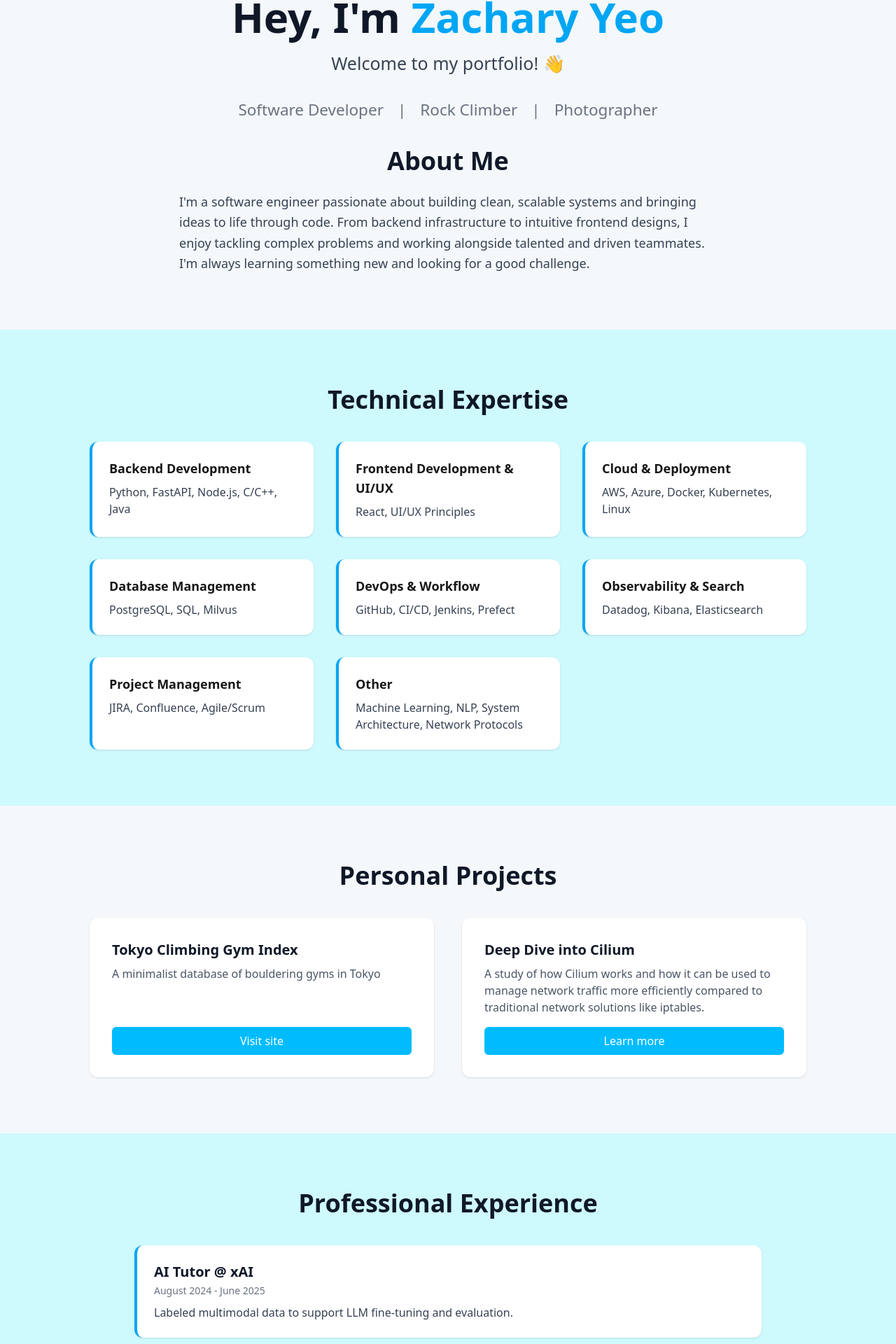
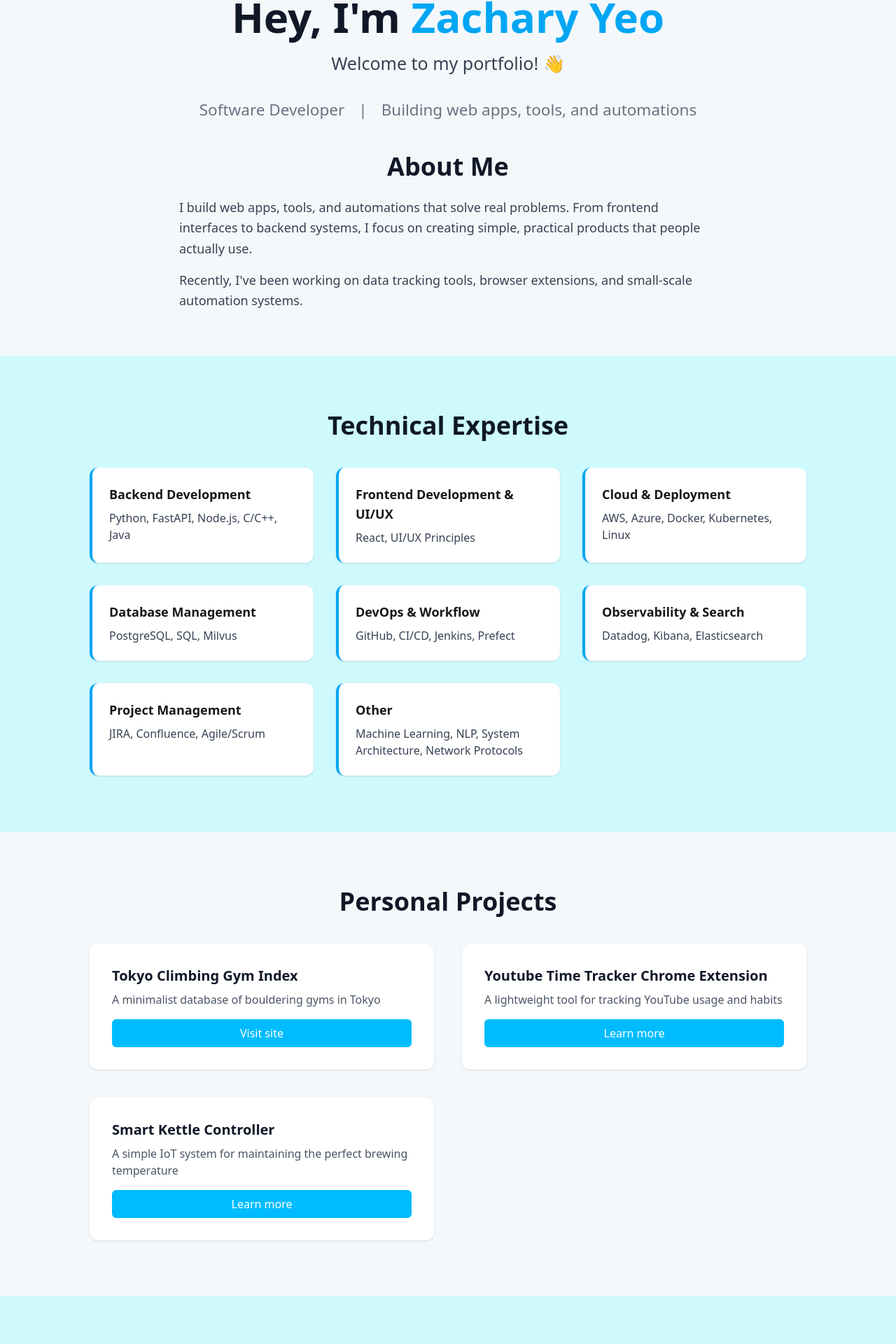
Before and after one commit to zyeo/personal-website, a Next.js app: page / in a window 1280 px wide. Shown: the part 342-2262 px from the top of the page at 70% size. Built offline with nearby package versions, Linux system fonts and the light colour scheme.

Commit message:
updated project section and removed photos tab for now

```diff
--- a/src/app/layout.tsx
+++ b/src/app/layout.tsx
@@ -25,9 +25,9 @@ function Navbar() {
         <li>
           <Link href="/" className="hover:text-sky-500 transition">Home</Link>
         </li>
-        <li>
+        {/* <li>
           <Link href="/photos" className="hover:text-sky-500 transition">Photos</Link>
-        </li>
+        </li> */}
       </ul>
     </nav>
   );
--- a/src/app/page.tsx
+++ b/src/app/page.tsx
@@ -16,20 +16,24 @@ export default function Home() {
         <div className="flex flex-wrap gap-4 justify-center text-gray-500 text-lg">
           <span>Software Developer</span>
           <span className="hidden sm:inline">|</span>
-          <span>Rock Climber</span>
-          <span className="hidden sm:inline">|</span>
-          <span>Photographer</span>
+          <span>Building web apps, tools, and automations</span>
         </div>
 
       </section>
 
       {/* About Me Section (default) */}
-      <section className="pt-10 pb-20 px-4">
+      <section className="pt-12 pb-16 px-4">
         <div className="max-w-3xl mx-auto text-center">
           <h2 className="text-3xl md:text-4xl font-bold mb-6 text-gray-900">About Me</h2>
-          <p className="text-gray-700 text-lg leading-relaxed text-left">
-              I&#39;m a software engineer passionate about building clean, scalable systems and bringing ideas to life through code. From backend infrastructure to intuitive frontend designs, I enjoy tackling complex problems and working alongside talented and driven teammates. I&#39;m always learning something new and looking for a good challenge.
-          </p>
+          <div className="max-w-3xl mx-auto text-left">
+            <p className="text-gray-700 text-lg leading-relaxed text-left mb-4">
+              I build web apps, tools, and automations that solve real problems. From frontend interfaces to backend systems, I focus on creating simple, practical products that people actually use.
+            </p>
+
+            <p className="text-gray-700 text-lg leading-relaxed text-left">
+              Recently, I've been working on data tracking tools, browser extensions, and small-scale automation systems.
+            </p>
+          </div>
         </div>
       </section>
 
@@ -94,10 +98,27 @@ export default function Home() {
             </div>
             {/* Project 2 */}
             <div className="p-8 flex flex-col bg-white rounded-xl shadow">
-              <h3 className="text-xl font-semibold mb-2 text-gray-900">Deep Dive into Cilium</h3>
-              <p className="text-gray-600 mb-4">A study of how Cilium works and how it can be used to manage network traffic more efficiently compared to traditional network solutions like iptables.</p>
+              <h3 className="text-xl font-semibold mb-2 text-gray-900">Youtube Time Tracker Chrome Extension</h3>
+              <p className="text-gray-600 mb-4">
+                A lightweight tool for tracking YouTube usage and habits
+              </p>
               <a
-                href="/Final_Project_Report_Cilium.pdf"
+                href="https://github.com/zyeo/youtube-tracker-extension"
+                target="_blank"
+                rel="noopener noreferrer"
+                className="mt-auto inline-block px-5 py-2 bg-sky-400 text-white rounded-md font-medium hover:bg-sky-500 transition text-center"
+                >
+                  Learn more
+                </a>
+            </div>
+            {/* Project 3 */}
+            <div className="p-8 flex flex-col bg-white rounded-xl shadow">
+              <h3 className="text-xl font-semibold mb-2 text-gray-900">Smart Kettle Controller</h3>
+              <p className="text-gray-600 mb-4">
+                A simple IoT system for maintaining the perfect brewing temperature
+              </p>
+              <a
+                href="https://github.com/zyeo/smart-kettle-controller"
                 target="_blank"
                 rel="noopener noreferrer"
                 className="mt-auto inline-block px-5 py-2 bg-sky-400 text-white rounded-md font-medium hover:bg-sky-500 transition text-center"
```
